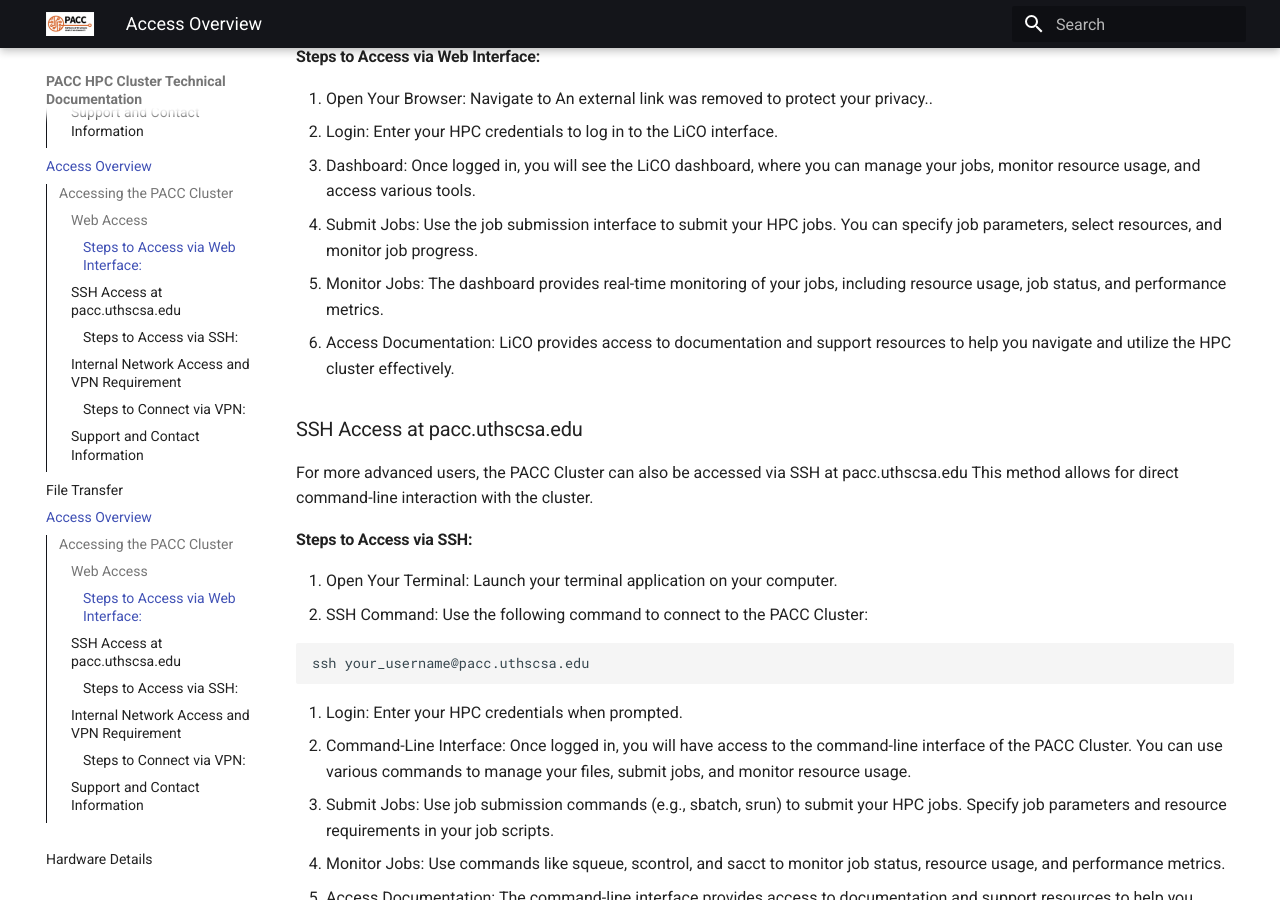
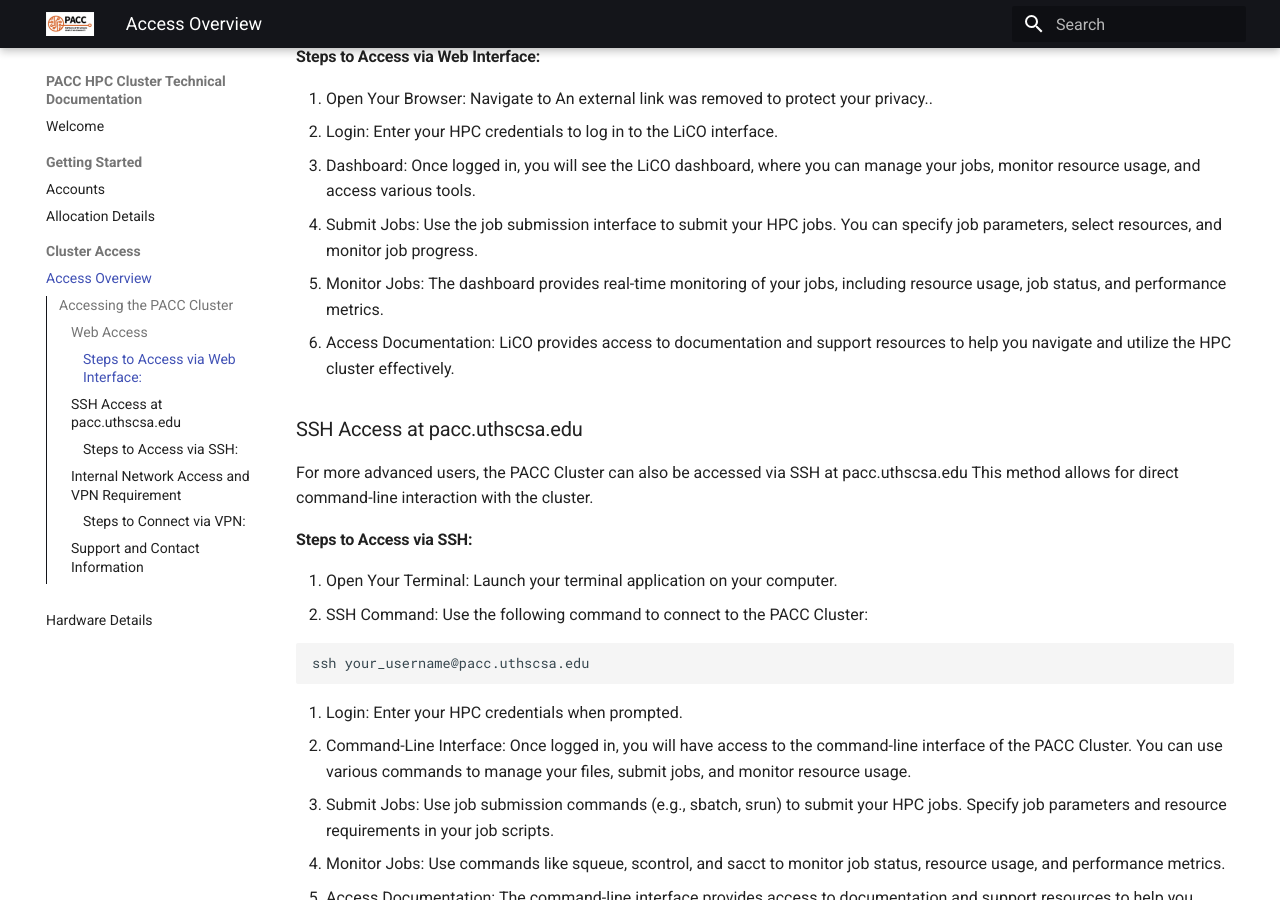
Before and after one commit to aprince-utcloud/Website, an MkDocs documentation site: the page built from docs/cluster/access.md, in a window 1280 px wide and 900 px high, scrolled down 367 px. Built offline with MkDocs 1.6.1 and Material for MkDocs 9.7.7, drawn with Linux system fonts in a browser that asks for light colours.

Commit message:
removed cluster links

```diff
--- a/mkdocs.yml
+++ b/mkdocs.yml
@@ -42,9 +42,6 @@ nav:
     - Allocation Details: started/allocation.md
   - Cluster Access:
     - Access Overview: cluster/access.md
-    - SSH Access: cluster/access.md
-    - File Transfer: custer/access.md
-    - Software Modules: cluster/access.md
   - Hardware Details: hardware.md
 
 copyright: UT Health San Antonio  Web Privacy | Links from websites affiliated with UT Health's website (uthscsa.edu) to other websites do not constitute or imply university endorsement of those sites, their content, or products and services associated with those sites. The content on this website is intended to be used for informational purposes only.
```
